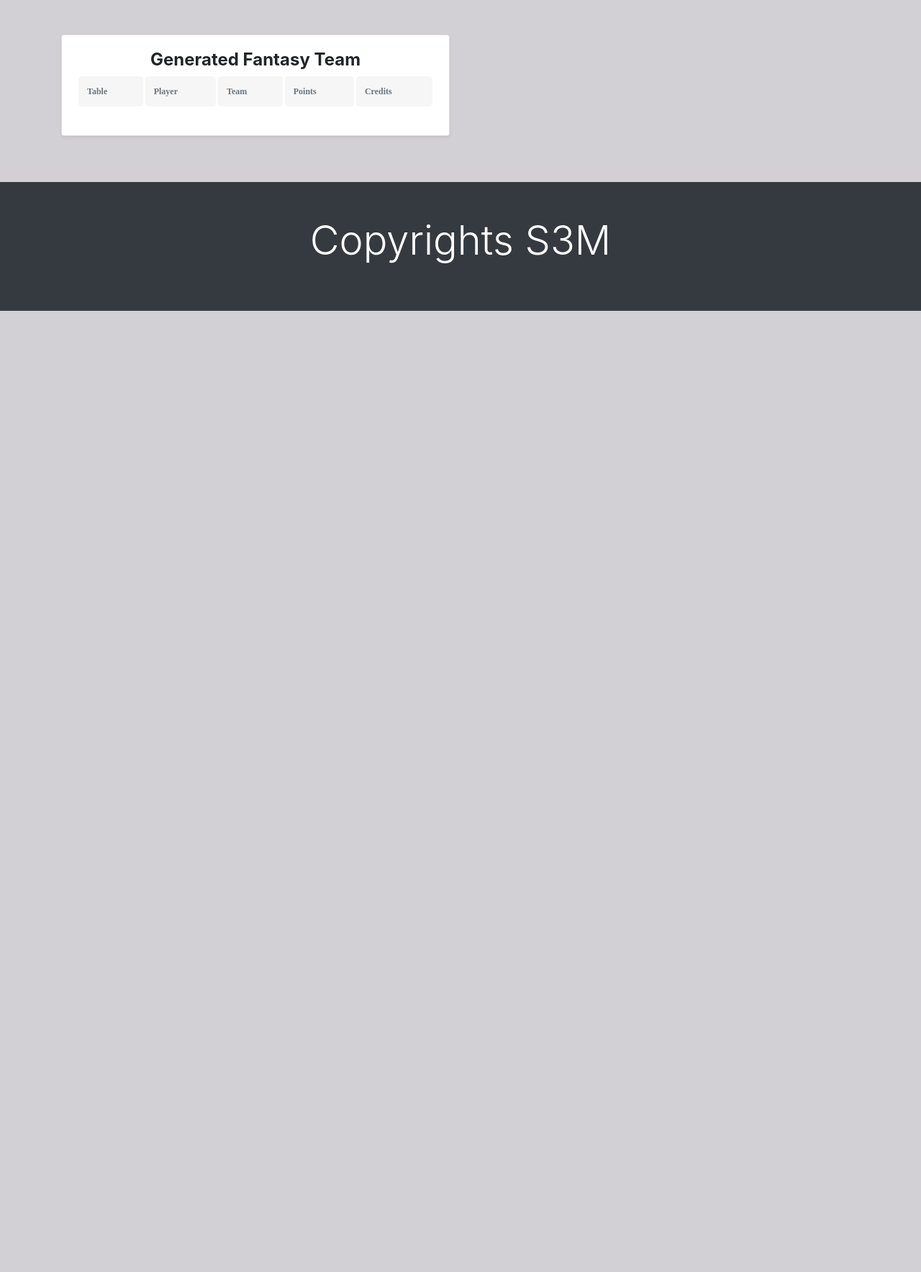
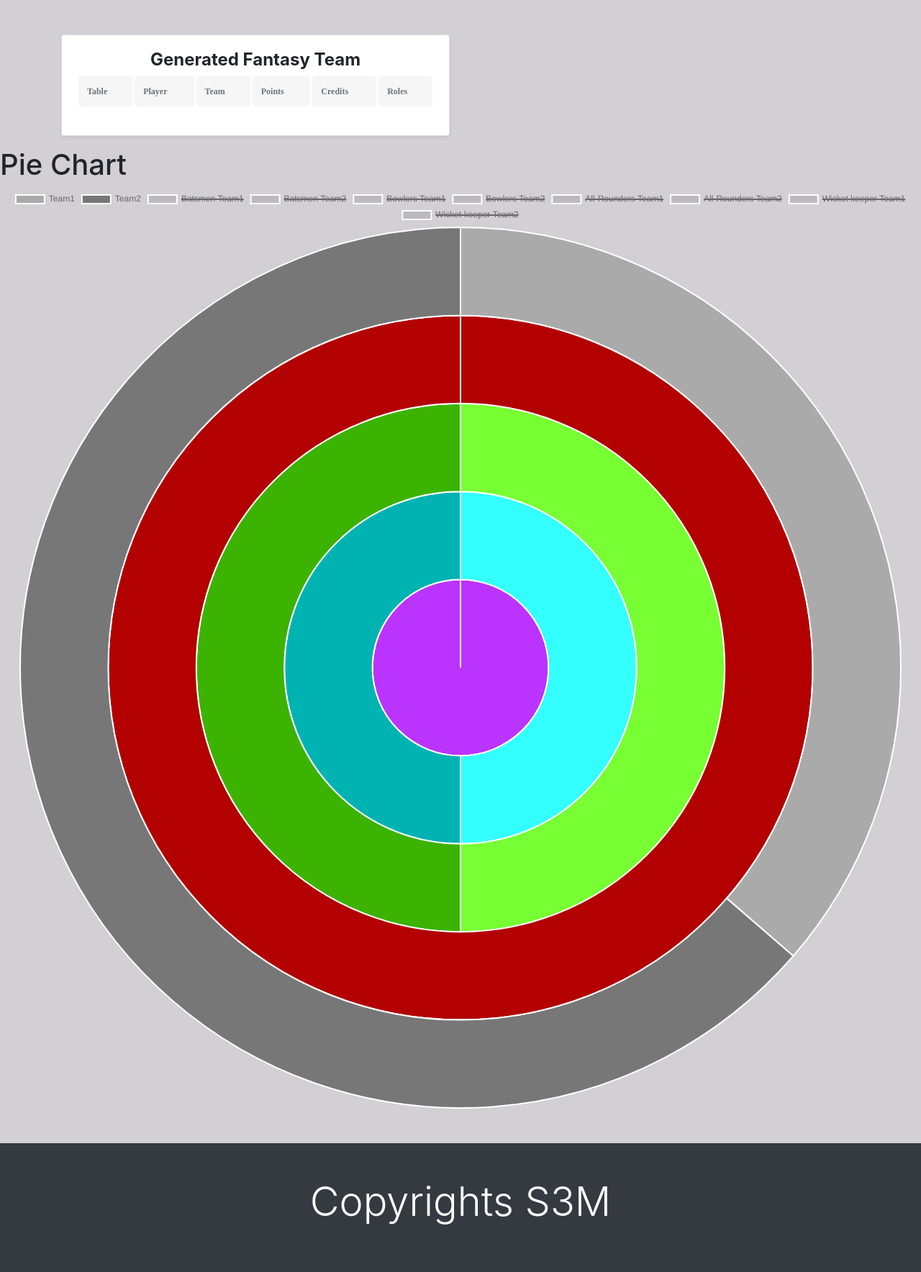
Before and after one commit to sdsg01/Project, a Flask app: template templates/response.html in a window 1280 px wide. Shown: the part 72-1840 px from the top of the page at 72% size. Before the commit the page ends 504 px from the top, so only its background shows below. Run offline with Flask 2, Linux system fonts and the light colour scheme; the template is opened without the code that fills it: most values are stand-ins (such as "Sample title", 1, 10 or a date in 2020); lists and menus that the app fills with data are empty; some libraries are stand-ins or nearby versions.

Commit message:
graphs added lol

```diff
--- a/app.py
+++ b/app.py
@@ -109,11 +109,11 @@ def response():
         print(lp_output.columns)
         lpcol = lp_output.columns
         players = lp_output[lpcol[0]]
-        lp_team1 = lp_output[lpcol[1]]
-        lp_team2 = lp_output[lpcol[2]]
-        points = lp_output[lpcol[3]]
-        credits = lp_output[lpcol[4]]
-        return render_template("response.html", data_players = players , len_data = len(players), data_team1 = lp_team1, data_team2 = lp_team2, data_points = points, data_credits = credits, team1_name = team1_name, team2_name = team2_name )
+        lp_teams = lp_output[lpcol[1]]
+        points = lp_output[lpcol[2]]
+        credits = lp_output[lpcol[3]]
+        roles = lp_output[lpcol[4]]
+        return render_template("response.html", data_players = players , len_data = len(players), data_teams = lp_teams, data_points = points, data_credits = credits, team1_name = team1_name, team2_name = team2_name, data_roles = roles)
     else:
         return redirect({url_for('home')})
 
@@ -218,6 +218,25 @@ def get_model_output_XGB(model_input):
 
     return check
 
+def undummify(df, prefix_sep="_"):
+    cols2collapse = {
+        item.split(prefix_sep)[0]: (prefix_sep in item) for item in df.columns
+    }
+    series_list = []
+    for col, needs_to_collapse in cols2collapse.items():
+        if needs_to_collapse:
+            undummified = (
+                df.filter(like=col)
+                .idxmax(axis=1)
+                .apply(lambda x: x.split(prefix_sep, maxsplit=1)[1])
+                .rename(col)
+            )
+            series_list.append(undummified)
+        else:
+            series_list.append(df[col])
+    undummified_df = pd.concat(series_list, axis=1)
+    return undummified_df
+
 def get_lp_input(df, model_output_df):
     # print(model_output_df.columns)
     # print(df.columns)
@@ -310,7 +329,16 @@ def get_lp_output(processed_player_data):
 
     result = pd.merge(merged_processed_player_df, solutions_df, on = 'pulp_variable_name')
     result = result[result['value'] == 1].sort_values(by = 'points', ascending = False)
-    selected_cols_final = ['player', team_name_lp1, team_name_lp2, 'points', 'credit']
+    print(result)
+    role_df = undummify(result[['role_AR','role_BAT','role_BWL','role_WK']])
+    print(role_df)
+    result['role'] = role_df['role']
+
+    teamname_df = undummify(result[[ team_name_lp1, team_name_lp2]])
+    result['team'] = teamname_df['team']
+    print(result)
+    print('after',result.shape)
+    selected_cols_final = ['player', 'team','points', 'credit','role']
     final_set_of_players_to_be_selected = result[selected_cols_final]
     final_set_of_players_to_be_selected.reset_index(drop=True, inplace=True)
     print(final_set_of_players_to_be_selected)
@@ -318,6 +346,8 @@ def get_lp_output(processed_player_data):
     print("We can accrue an estimated points of %f"%(final_set_of_players_to_be_selected['points'].sum()))
     print("We want to see credits utilised %f"%(final_set_of_players_to_be_selected['credit'].sum()) )
 
+    final_set_of_players_to_be_selected.to_json('ft.json')
+
     return final_set_of_players_to_be_selected
 
 
--- /dev/null
+++ b/ft.json
@@ -0,0 +1 @@
+{"player":{"0":"Imran Tahir","1":"HH Pandya","2":"MM Ali","3":"KM Asif","4":"Q de Kock","5":"N Jagadeesan","6":"TA Boult","7":"JJ Bumrah","8":"S Tiwary","9":"SA Yadav","10":"RG Sharma"},"team":{"0":"CSK","1":"MI","2":"CSK","3":"CSK","4":"MI","5":"CSK","6":"MI","7":"MI","8":"MI","9":"MI","10":"MI"},"points":{"0":77.5295833111,"1":63.2472769617,"2":41.9912269625,"3":32.9940001786,"4":32.252316569,"5":30.8539470492,"6":27.8405670089,"7":26.3407986872,"8":18.0671140882,"9":15.505676952,"10":12.8046294066},"credit":{"0":8.5,"1":8.5,"2":9.5,"3":8.0,"4":9.5,"5":8.0,"6":9.0,"7":9.0,"8":8.0,"9":9.5,"10":10.0},"role":{"0":"BWL","1":"BAT","2":"AR","3":"BWL","4":"WK","5":"WK","6":"BWL","7":"BWL","8":"BAT","9":"BAT","10":"BAT"}}
--- a/templates/base.html
+++ b/templates/base.html
@@ -22,6 +22,8 @@
     <link rel="stylesheet" href="{{ url_for('static', filename='css/style.css') }}" />
     <link rel="stylesheet" href="{{ url_for('static', filename='css/table.css') }}" />
     <link rel="stylesheet" href="{{ url_for('static', filename='css/load_page_animation.css') }}" />
+
+    <!-- s<script type="text/javascript" src="http://ajax.googleapis.com/ajax/libs/jquery/1.6.2/jquery.min.js"> </script> -->
 
     <body>
         <!-- NAVBAR -->
@@ -72,4 +74,6 @@
       crossorigin="anonymous"
     ></script>
 
+    <script src="https://cdnjs.cloudflare.com/ajax/libs/Chart.js/2.4.0/Chart.min.js"></script>
+
 </html>
--- a/templates/response.html
+++ b/templates/response.html
@@ -21,6 +21,7 @@
                 <th scope="col">Team</th>
                 <th scope="col">Points</th>
                 <th scope="col">Credits</th>
+                <th scope="col">Roles</th>
 
               </tr>
             </thead>
@@ -29,21 +30,204 @@
               <tr>
                 <th scope="row">{{d+1}}</th>
                 <td>{{data_players[d]}}</td>
-                {% if data_team1[d] == 1 %}
-                  <td>{{team1_name}}</td>
-                {% elif data_team2[d] == 1 %}
-                  <td>{{team2_name}}</td>
-                {% endif %}
+                <td>{{data_teams[d]}}</td>
                 <td>{{data_points[d]}}</td>
                 <td>{{data_credits[d]}}</td>
+                <td>{{data_roles[d]}}</td>
               </tr>
               {% endfor %}
             </tbody>
           </table>
+          <p id='players' style="display: none;" , value = {{data_players}}>{{data_players}}</p>
+          <p id='teams' style="display: none;">{{data_teams}}</p>
+          <p id='points' style="display: none;">{{data_points}}</p>
+          <p id='credits' style="display: none;">{{data_credits}}</p>
+          <p id='roles' style="display: none;">{{data_roles}}</p>
+          <p id='team1_name' style="display: none;">{{team1_name}}</p>
+          <p id='team2_name' style="display: none;">{{team2_name}}</p>
+
 </div>
 </div>
 </div>
 </div>
+<div>
+  <h1>Pie Chart</h1>
+  <div>
+    <canvas id = 'chart' width="401" height="401" style="display: block; box-sizing: border-box; height: 401px; width: 401px;"></canvas>
+  </div>
+
+</div>
 </section>
 
+
+
+<script>
+  var players = ''
+  var teams = ''
+  var points = ''
+  var credits = ''
+  var roles = ''
+  var team1 = ''
+  var team2 = ''
+   players = document.getElementById('players').innerHTML
+   teams = document.getElementById('teams').innerHTML
+   points = document.getElementById('points').innerHTML
+   credits = document.getElementById('credits').innerHTML
+   roles = document.getElementById('roles').innerHTML
+   team1 = document.getElementById('team1_name').innerHTML
+   team2 = document.getElementById('team2_name').innerHTML
+
+//   var data
+// function fetchfiles() {
+//         var xhttp = new XMLHttpRequest();
+//         xhttp.onreadystatechange = function() {
+//         if (this.readyState == 4 && this.status == 200) {
+//           data = JSON.parse(this.responseText);
+//           setTimeout(function () {
+//               console.log(data)
+//             }, 5000);
+//         }
+//       };
+//       xhttp.open("GET", "ft.json", true);
+//       xhttp.send();
+//       console.log(data)
+//       }
+
+//       window.onload = fetchfiles;
+
+function get_data(str_data){
+  team1_count = 0
+  team2_count = 0
+  //console.log(team1,team2)
+  //console.log(teams)
+  if(str_data =='teams'){
+    for(var i=0;i<11;i++){
+    if(teams[i] == team1){
+      team1_count++
+      console.log(teams[i])
+      //console.log(team1_count)
+    }
+    else{
+      //console.log(teams[i])
+      team2_count++
+    }
+  }
+  console.log("Team count:", [team1_count,team2_count])
+  return [team1_count,team2_count]
+  }
+  else{
+    for(var i=0;i<11;i++){
+    if(teams[i] == team1 && roles[i]==str_data){
+      team1_count++
+    }
+    else if(teams[i] == team2 && roles[i]==str_data){
+      team2_count++
+    }
+  }
+  console.log(str_data,"count:", [team1_count,team2_count])
+  return [team1_count,team2_count]
+  }
+}
+
+function get_multiseriespie_input(){
+
+  var data = {
+  labels: ['Team1', 'Team2', 'Batsmen Team1', 'Batsmen Team2', 'Bowlers Team1', 'Bowlers Team2', 'All-Rounders Team1', 'All-Rounders Team2','Wicket keeper Team1','Wicket keeper Team2'],
+  //labels: ['Overall Yay', 'Overall Nay', 'Group A Yay', 'Group A Nay', 'Group B Yay', 'Group B Nay', 'Group C Yay', 'Group C Nay'],
+  datasets: [
+    { //teams
+      backgroundColor: ['#AAA', '#777'],
+      data: [4,7]//get_data('teams')
+    },
+    {
+      //Get Batsmen
+      backgroundColor: ['hsl(0, 100%, 60%)', 'hsl(0, 100%, 35%)'],
+      data: [0,3]//get_data('BAT')
+    },
+    {
+      backgroundColor: ['hsl(100, 100%, 60%)', 'hsl(100, 100%, 35%)'],
+      data: [2,2]//get_data('BWL')
+    },
+    {
+      backgroundColor: ['hsl(180, 100%, 60%)', 'hsl(180, 100%, 35%)'],
+      data: [1,1]//get_data('AR')
+    },
+    {
+      backgroundColor: ['hsl(280, 100%, 60%)', 'hsl(280, 100%, 35%)'],
+      data: [1,0]//get_data('WK')
+    }
+  ]
+};
+// </block:setup>
+display_chart(data)
+}
+
+function display_chart(data){
+  // <block:config:0>
+
+  const config = {
+  type: 'pie',
+  data: data,
+  options: {
+    responsive: true,
+    plugins: {
+      legend: {
+        labels: {
+          generateLabels: function(chart) {
+            // Get the default label list
+            const original = Chart.overrides.pie.plugins.legend.labels.generateLabels;
+            const labelsOriginal = original.call(this, chart);
+
+            // Build an array of colors used in the datasets of the chart
+            var datasetColors = chart.data.datasets.map(function(e) {
+              return e.backgroundColor;
+            });
+            datasetColors = datasetColors.flat();
+
+            // Modify the color and hide state of each label
+            labelsOriginal.forEach(label => {
+              // There are twice as many labels as there are datasets. This converts the label index into the corresponding dataset index
+              label.datasetIndex = (label.index - label.index % 2) / 2;
+
+              // The hidden state must match the dataset's hidden state
+              label.hidden = !chart.isDatasetVisible(label.datasetIndex);
+
+              // Change the color to match the dataset
+              label.fillStyle = datasetColors[label.index];
+            });
+
+            return labelsOriginal;
+          }
+        },
+        onClick: function(mouseEvent, legendItem, legend) {
+          // toggle the visibility of the dataset from what it currently is
+          legend.chart.getDatasetMeta(
+            legendItem.datasetIndex
+          ).hidden = legend.chart.isDatasetVisible(legendItem.datasetIndex);
+          legend.chart.update();
+        }
+      },
+      tooltip: {
+        callbacks: {
+          label: function(context) {
+            const labelIndex = (context.datasetIndex * 2) + context.dataIndex;
+            return context.chart.data.labels[labelIndex] + ': ' + context.formattedValue;
+          }
+        }
+      }
+    }
+  },
+};
+// </block:config>
+
+// module.exports = {
+//   config: config,
+// };
+
+new Chart(document.getElementById('chart'),config)
+}
+window.onload = get_multiseriespie_input
+
+</script>
+
 {% endblock %}
```
Also changed, not shown: 1 other file.
